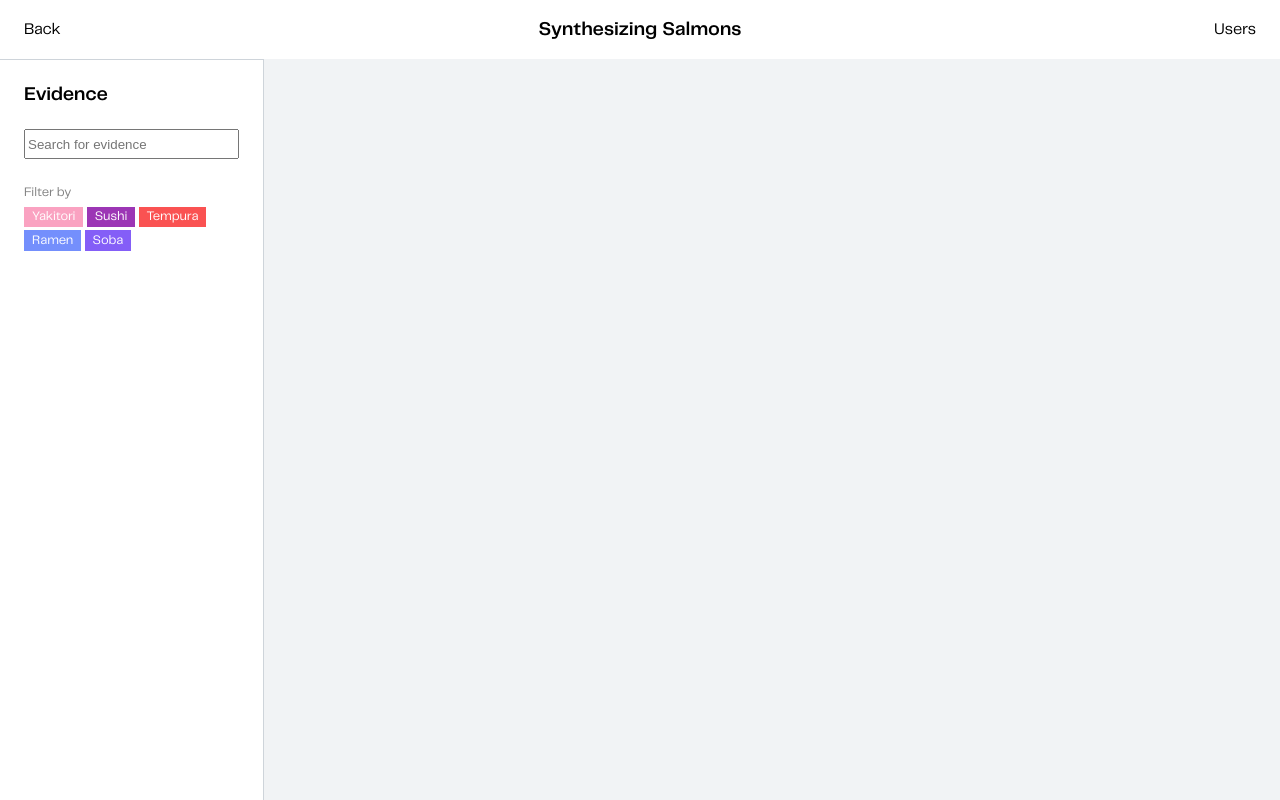
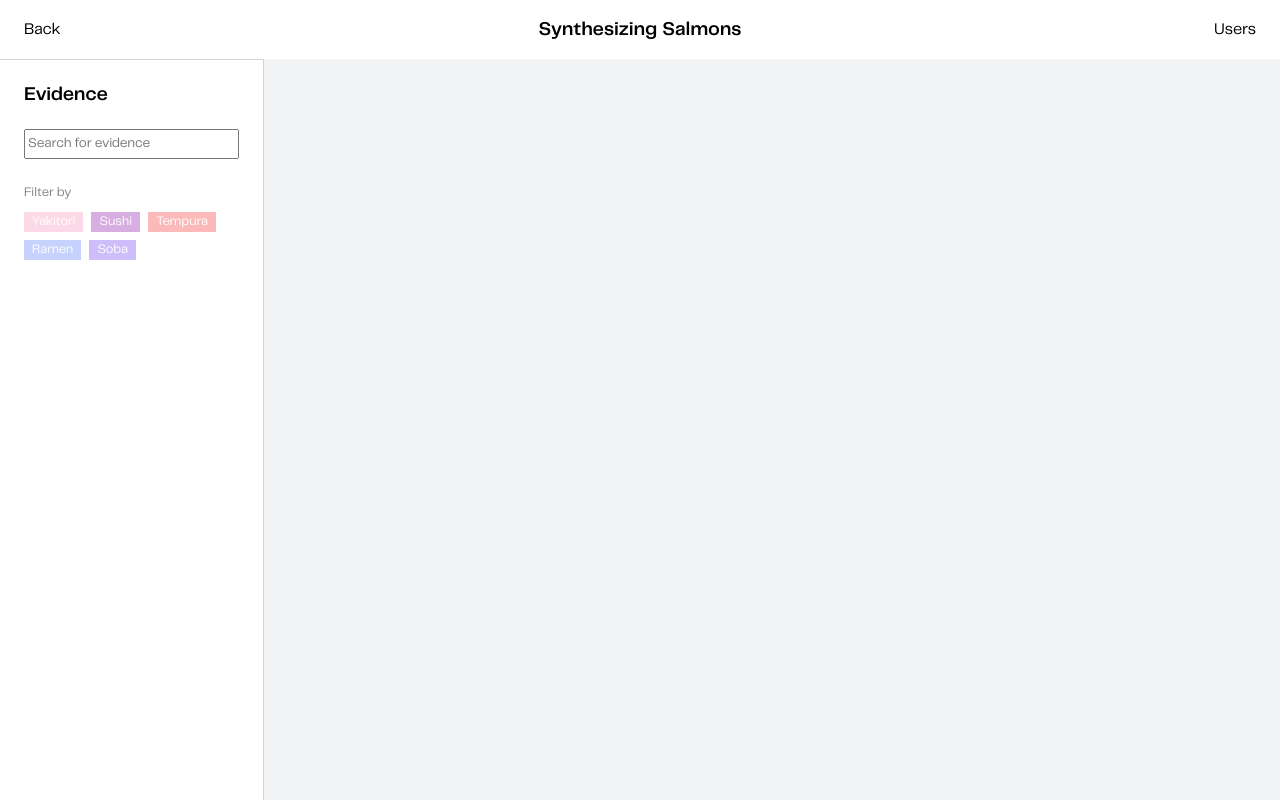
Before and after one commit to coyiutoc/Honda-Capstone-Salmon, a React (Create React App) app: page / in a window 1280 px wide. Built offline with nearby package versions, Linux system fonts and the light colour scheme.

Commit message:
Tag filter + search functionality.

```diff
--- a/src/components/BoardWorkspace/BoardWorkspace.js
+++ b/src/components/BoardWorkspace/BoardWorkspace.js
@@ -4,6 +4,7 @@ import { sourceColumn, columnsFromBackend } from 'data/dummyData.js';
 import SearchList from 'components/BoardWorkspace/SearchList/SearchList.js';
 import Column from 'components/BoardWorkspace/Column/Column.js';
 import styles from 'components/BoardWorkspace/BoardWorkspace.module.scss';
+import { tags } from 'data/dummyData.js';
 
 // Updates states of all columns after a drag + place has occurred
 const updateColumnState = (result, columns, setColumns) => {
@@ -43,12 +44,6 @@ const updateColumnState = (result, columns, setColumns) => {
   }
 };
 
-// TODO: reset order of the source column depending on search query
-const updateSourceList = (id, property) => {
-  console.log(id);
-  return null;
-}
-
 const BoardWorkspace = (props) =>  {
   const [columns, setColumns] = useState({...sourceColumn, ...columnsFromBackend});
   const srcKey = Object.entries(sourceColumn)[0][0];
@@ -59,15 +54,17 @@ const BoardWorkspace = (props) =>  {
       <div className={styles.boardWorkspace}>
 
         {/* SEARCH COLUMN */}
-        <SearchList columnId = {srcKey} column = {srcColState} updateSourceList = {updateSourceList}/>
+        <SearchList columnId = {srcKey} column = {srcColState}/>
 
         {/* DESTINATION BUCKETS */}
         <div className={styles.boardColumns}>
           {Object.entries(columns).map(([columnId, column], index) => {
             if (columnId !== srcKey) {
               return (  <Column columnId={columnId}
-                          column = {column}
-                          key={columnId}
+                                column = {column}
+                                key={columnId}
+                                searchQuery={null}
+                                tagFilter={null}
                         />
               );
             }
--- a/src/components/BoardWorkspace/Column/Column.js
+++ b/src/components/BoardWorkspace/Column/Column.js
@@ -3,11 +3,29 @@ import { DragDropContext, Draggable, Droppable } from "react-beautiful-dnd";
 import Evidence from 'components/BoardWorkspace/Evidence/Evidence.js';
 import styles from 'components/BoardWorkspace/Column/Column.module.scss';
 import { sourceColumn } from 'data/dummyData.js';
+import { tags } from 'data/dummyData.js';
 
 const Column = (props) => {
 
-let {column, columnId} = props;
+let {column, columnId, searchQuery, tagFilter} = props;
 let srcId = Object.keys(sourceColumn)[0];
+
+const renderEvidence = () => {
+  let list = column.items;
+
+  if (searchQuery !== "" && searchQuery !== null) {
+    list = list.filter(evidence => evidence.quote.toLowerCase().includes(searchQuery.toLowerCase()));
+  }
+
+  if (tagFilter !== null) {
+    list = list.filter(evidence => evidence.hasTag(tags[tagFilter]));
+  }
+
+  return (list.map((item, index) => {
+    return <Evidence item={item} index={index} key={index}/>
+  }));
+
+};
 
 return (
     <div
@@ -27,16 +45,12 @@ return (
                 {/* COLUMN TITLE */}
                 {column.items.length > 1 && columnId !== srcId &&
                   <div className={styles.columnTitle}>
-                    <input placeholder="Name me please"></input>
+                    <input placeholder="Enter cluster name"></input>
                   </div>
                 }
 
                 {/* EVIDENCE LIST */}
-                {column.items.map((item, index) => {
-                  return (
-                    <Evidence item={item} index={index} key={index}/>
-                  );
-                })}
+                {renderEvidence()}
                 {provided.placeholder}
               </div>
             );
--- a/src/components/BoardWorkspace/SearchList/SearchList.js
+++ b/src/components/BoardWorkspace/SearchList/SearchList.js
@@ -4,7 +4,19 @@ import styles from 'components/BoardWorkspace/SearchList/SearchList.module.scss'
 import { tags } from 'data/dummyData.js';
 
 const SearchList = (props) =>  {
-  const {column, columnId, updateSourceList} = props;
+  const {column, columnId} = props;
+  const [searchQuery, setSearchQuery] = useState(null);
+  const [tagFilter, setTagFilter] = useState(null);
+
+  const handleTagClick = (id) => {
+    // Reset filter on same tag click
+    if (tagFilter === id) {
+      setTagFilter(null);
+      return;
+    }
+
+    setTagFilter(id);
+  }
 
   return (
       <div className={styles.searchList}>
@@ -16,7 +28,7 @@ const SearchList = (props) =>  {
 
         {/* SEARCH BAR */}
         <div className={styles.searchBar}>
-          <input type="text" id="searchBar" name="searchBar" placeholder="Search for evidence"/>
+          <input onChange={(e) => setSearchQuery(e.target.value)} type="text" id="searchBar" name="searchBar" placeholder="Search for evidence"/>
         </div>
 
         {/* TAGS */}
@@ -25,11 +37,13 @@ const SearchList = (props) =>  {
           <div className={styles.tagContainer}>
             {Object.entries(tags).map(([id, data], index) => {
               return (
-                <div onClick={() => updateSourceList(id, "TAG")}
+                <div onClick={() => handleTagClick(id)}
                      className={styles.tag}
                      key={id}
-                     style={{ background: data.color }}>
-                  {data.name}
+                     style={{ background: data.color,
+                              outline: tagFilter === id ? "3px solid yellow" : "none",
+                              opacity: tagFilter === id ? 1 : 0.4}}>
+                    {data.name}
                 </div>
               )
             })}
@@ -40,6 +54,8 @@ const SearchList = (props) =>  {
         <Column className={styles.column}
                 columnId={columnId}
                 column = {column}
+                searchQuery = {searchQuery}
+                tagFilter = {tagFilter}
         />
       </div>
   );
--- a/src/data/classes.js
+++ b/src/data/classes.js
@@ -6,10 +6,14 @@ export function Evidence(quote, tags, createdBy, source){
   this.tags = tags;
   this.createdBy = createdBy;
   this.source = source;
+  this.hasTag = function(tag){
+    return this.tags.includes(tag);
+  }
 }
 
 export function Column(name, items) {
   this.name = name;
+
   if (items === undefined) {
     this.items = [];
   } else {
--- a/src/data/dummyData.js
+++ b/src/data/dummyData.js
@@ -28,11 +28,11 @@ const items = [
   new Evidence("Salmon3", [tags.TEMPURA], members.CAITLIN, null),
   new Evidence("Salmon4", [tags.TEMPURA, tags.SUSHI], members.HALEY, null),
   new Evidence("Salmon5", [tags.TEMPURA, tags.RAMEN], members.MICHAEL, null),
-  new Evidence("Salmon1", [tags.YAKITORI, tags.SOBA], members.MATT, null),
-  new Evidence("Salmon2", [tags.YAKITORI, tags.SUSHI], members.MARGOT, null),
-  new Evidence("Salmon3", [tags.TEMPURA], members.CAITLIN, null),
-  new Evidence("Salmon4", [tags.TEMPURA, tags.SUSHI], members.HALEY, null),
-  new Evidence("Salmon5", [tags.TEMPURA, tags.RAMEN], members.MICHAEL, null),
+  new Evidence("Trout1", [tags.YAKITORI, tags.SOBA], members.MATT, null),
+  new Evidence("Trout2", [tags.YAKITORI, tags.SUSHI], members.MARGOT, null),
+  new Evidence("Trout3", [tags.TEMPURA], members.CAITLIN, null),
+  new Evidence("Trout4", [tags.TEMPURA, tags.SUSHI], members.HALEY, null),
+  new Evidence("Trout5", [tags.TEMPURA, tags.RAMEN], members.MICHAEL, null),
 ];
 
 // Source list / bucket
@@ -45,3 +45,5 @@ export const columnsFromBackend = {
   [uuid()]: new Column("Destination 3"),
   [uuid()]: new Column("Destination 4"),
 };
+
+items[0].hasTag(tags.YAKITORI);
--- a/src/styles/partials/_tag.scss
+++ b/src/styles/partials/_tag.scss
@@ -1,8 +1,8 @@
 .tag {
   font-size: 0.8rem;
   padding:0.2rem 0.5rem;
-  margin-top: 0.2rem;
-  margin-right: 0.2rem;
+  margin-top: 0.5rem;
+  margin-right: 0.5rem;
   display: flex;
   color: white;
 }
--- a/src/styles/styles.scss
+++ b/src/styles/styles.scss
@@ -8,6 +8,10 @@ body, html {
   button {
     outline: none;
   }
+
+  input {
+    font-family: Telegraf;
+  }
 }
 
 html {
```
